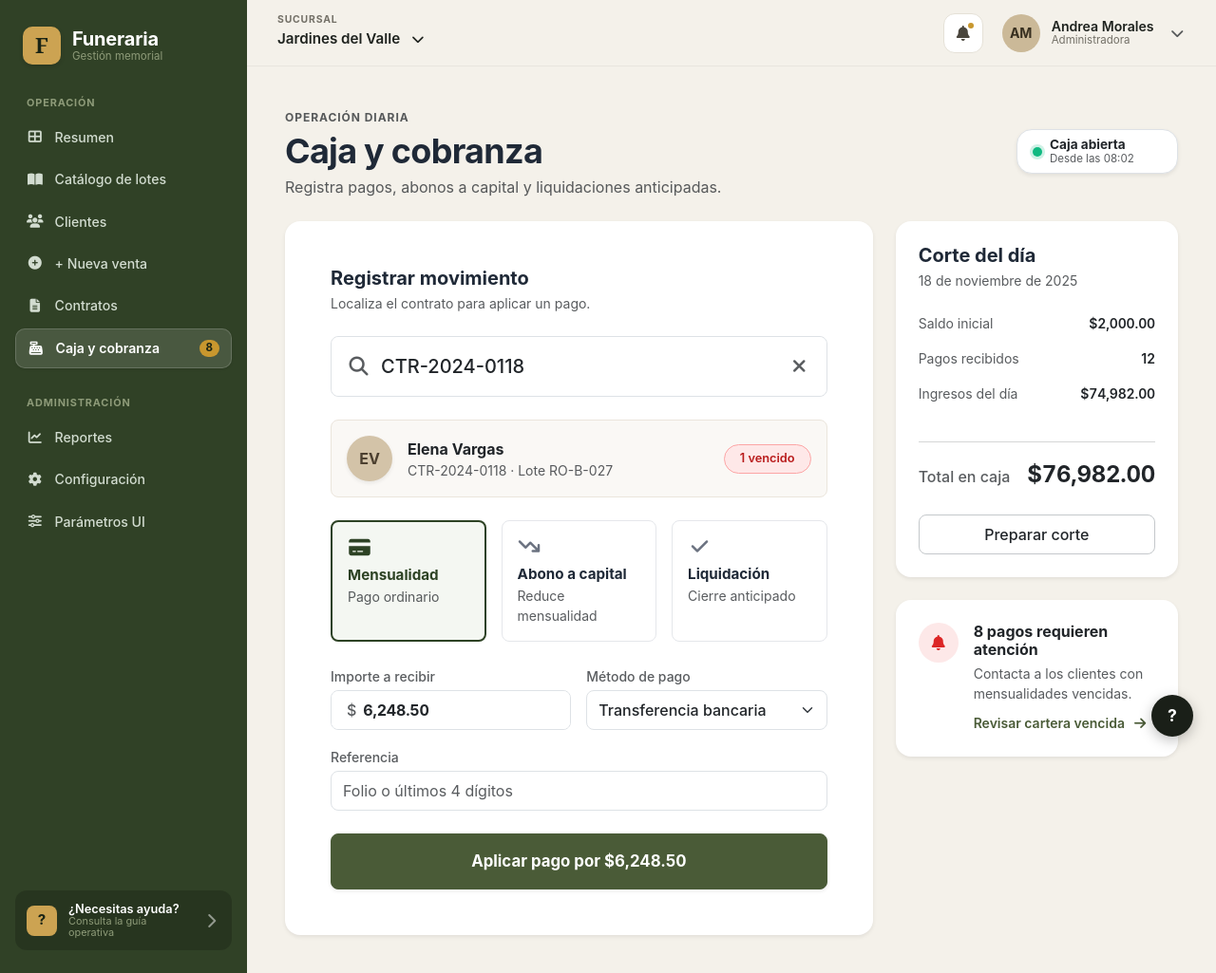
After one commit to Riguidix/SistemaFuneraria, an ASP.NET Core app: page /Caja in a window 1280 px wide. The commit adds this page. Shown: the whole page at 95% size. Run offline with ASP.NET Core 8, Linux system fonts and the light colour scheme; some libraries are stand-ins or nearby versions.

Commit message:
feat(web): SF-019/VistaCajaParte1 - estructura base buscador y seleccion de movimiento caja

```diff
--- /dev/null
+++ b/src/SistemaFuneraria.Web/Pages/Caja/Index.cshtml
@@ -0,0 +1,380 @@
+@page
+@model SistemaFuneraria.Web.Pages.Caja.IndexModel
+@{
+    ViewData["Title"] = "Caja y cobranza - Operación Diaria";
+}
+
+<!-- ========================================================
+     1. ENCABEZADO DE PÁGINA (Figma Captura 10)
+     ======================================================== -->
+<div class="d-flex flex-column flex-md-row justify-content-between align-items-start align-items-md-center gap-3 mb-4">
+    <div>
+        <span class="text-uppercase fw-bold text-muted small" style="letter-spacing: 0.08em; font-size: 0.75rem;">OPERACIÓN DIARIA</span>
+        <h1 class="fw-bold mt-1 mb-1" style="color: var(--sf-text-dark, #1F2937); font-size: 2.25rem; letter-spacing: -0.02em;">Caja y cobranza</h1>
+        <p class="text-muted mb-0" style="font-size: 1rem;">Registra pagos, abonos a capital y liquidaciones anticipadas.</p>
+    </div>
+
+    <!-- Badge de Estado de Caja (Pill Superior Derecha) -->
+    <div class="d-inline-flex align-items-center gap-2 bg-white px-3 py-2 rounded-4 border shadow-sm" style="min-width: 170px;">
+        <span class="rounded-circle" style="width: 10px; height: 10px; background-color: #10B981; box-shadow: 0 0 0 3px rgba(16, 185, 129, 0.2);"></span>
+        <div class="d-flex flex-column">
+            <span class="fw-bold text-dark" style="font-size: 0.85rem; line-height: 1.15;">Caja abierta</span>
+            <span class="text-muted" style="font-size: 0.72rem; line-height: 1.15;">Desde las 08:02</span>
+        </div>
+    </div>
+</div>
+
+<!-- ========================================================
+     2. GRID PRINCIPAL DE 2 COLUMNAS (Figma Captura 10)
+     ======================================================== -->
+<div class="row g-4">
+    <!-- ====================================================
+         COLUMNA IZQUIERDA: Panel "Registrar movimiento" (SF-080)
+         ==================================================== -->
+    <div class="col-12 col-lg-8">
+        <div class="card border-0 shadow-sm rounded-4 p-4 p-md-5 bg-white">
+            <div class="mb-4">
+                <h2 class="h5 fw-bold mb-1" style="color: var(--sf-text-dark, #1F2937);">Registrar movimiento</h2>
+                <p class="text-muted small mb-0">Localiza el contrato para aplicar un pago.</p>
+            </div>
+
+            <!-- Buscador de Contrato -->
+            <div class="position-relative mb-4">
+                <div class="input-group input-group-lg rounded-3 overflow-hidden border">
+                    <span class="input-group-text bg-white border-0 ps-3 pe-2 text-muted">
+                        <i class="fa-solid fa-magnifying-glass"></i>
+                    </span>
+                    <input type="text"
+                           id="inputBuscadorContrato"
+                           class="form-control border-0 ps-1 py-3 text-dark fw-medium"
+                           placeholder="Buscar por folio de contrato (ej. CTR-2024-0118)..."
+                           value="@Model.FolioContrato"
+                           aria-label="Localizar contrato"
+                           autocomplete="off" />
+                    <button type="button"
+                            id="btnLimpiarBuscador"
+                            class="btn bg-white border-0 text-muted px-3"
+                            title="Limpiar búsqueda"
+                            onclick="limpiarBuscador()">
+                        <i class="fa-solid fa-xmark"></i>
+                    </button>
+                </div>
+            </div>
+
+            <!-- Tarjeta de Cliente Localizado (Elena Vargas) -->
+            <div id="cardClienteLocalizado" class="p-3 mb-4 rounded-3 d-flex align-items-center justify-content-between" style="background-color: #FAF8F5; border: 1px solid #EBE5DC;">
+                <div class="d-flex align-items-center gap-3">
+                    <div class="rounded-circle d-flex align-items-center justify-content-center fw-bold shadow-sm"
+                         style="width: 48px; height: 48px; background-color: #D3C3A8; color: #4B3F2F; font-size: 1rem; flex-shrink: 0;"
+                         id="avatarCliente">
+                        @Model.InicialesCliente
+                    </div>
+                    <div>
+                        <div class="fw-bold text-dark fs-6" id="nombreCliente">@Model.ClienteNombre</div>
+                        <div class="text-muted small" id="detalleContrato">@Model.FolioContrato · @Model.UbicacionLote</div>
+                    </div>
+                </div>
+                <div>
+                    <span class="badge rounded-pill fw-semibold px-3 py-2"
+                          id="badgeEstadoCliente"
+                          style="background-color: #FEE8E8; color: #B91C1C; border: 1px solid #FCA5A5; font-size: 0.8rem;">
+                        @Model.EstadoCuota
+                    </span>
+                </div>
+            </div>
+
+            <!-- Selector de Tipo de Movimiento (3 Tarjetas Interactivas) -->
+            <div class="row g-3 mb-4">
+                <!-- 1. Mensualidad (Pago ordinario) -->
+                <div class="col-12 col-md-4">
+                    <div id="cardOpcionMensualidad"
+                         class="card-movimiento active h-100 p-3 rounded-3"
+                         onclick="seleccionarMovimiento('mensualidad')">
+                        <i class="fa-solid fa-credit-card fs-5 mb-2 icono-movimiento"></i>
+                        <div class="fw-bold titulo-movimiento">Mensualidad</div>
+                        <div class="text-muted small subtitulo-movimiento">Pago ordinario</div>
+                    </div>
+                </div>
+
+                <!-- 2. Abono a capital (Reduce mensualidad) -->
+                <div class="col-12 col-md-4">
+                    <div id="cardOpcionAbono"
+                         class="card-movimiento h-100 p-3 rounded-3"
+                         onclick="seleccionarMovimiento('abono')">
+                        <i class="fa-solid fa-arrow-trend-down fs-5 mb-2 icono-movimiento"></i>
+                        <div class="fw-bold titulo-movimiento">Abono a capital</div>
+                        <div class="text-muted small subtitulo-movimiento">Reduce mensualidad</div>
+                    </div>
+                </div>
+
+                <!-- 3. Liquidación (Cierre anticipado) -->
+                <div class="col-12 col-md-4">
+                    <div id="cardOpcionLiquidacion"
+                         class="card-movimiento h-100 p-3 rounded-3"
+                         onclick="seleccionarMovimiento('liquidacion')">
+                        <i class="fa-solid fa-check fs-5 mb-2 icono-movimiento"></i>
+                        <div class="fw-bold titulo-movimiento">Liquidación</div>
+                        <div class="text-muted small subtitulo-movimiento">Cierre anticipado</div>
+                    </div>
+                </div>
+            </div>
+
+            <!-- Formulario de Cobro (Integrado según Figma Captura 10) -->
+            <form id="formAplicarPago" onsubmit="event.preventDefault(); procesarPago();">
+                <div class="row g-3 mb-3">
+                    <!-- Importe a recibir -->
+                    <div class="col-12 col-md-6">
+                        <label class="form-label text-muted small fw-medium mb-1">Importe a recibir</label>
+                        <div class="input-group rounded-3 overflow-hidden border">
+                            <span class="input-group-text bg-white border-0 text-muted ps-3 pe-1 fw-medium">$</span>
+                            <input type="text"
+                                   id="inputImporteRecibir"
+                                   class="form-control border-0 sf-money fw-bold text-dark py-2 ps-1"
+                                   value="6,248.50"
+                                   readonly />
+                        </div>
+                    </div>
+
+                    <!-- Método de pago -->
+                    <div class="col-12 col-md-6">
+                        <label class="form-label text-muted small fw-medium mb-1">Método de pago</label>
+                        <select id="selectMetodoPago" class="form-select rounded-3 py-2 text-dark fw-medium border">
+                            <option value="Transferencia bancaria" selected>Transferencia bancaria</option>
+                            <option value="Efectivo">Efectivo en ventanilla</option>
+                            <option value="Tarjeta">Tarjeta de Débito / Crédito</option>
+                        </select>
+                    </div>
+                </div>
+
+                <!-- Referencia -->
+                <div class="mb-4">
+                    <label class="form-label text-muted small fw-medium mb-1">Referencia</label>
+                    <input type="text"
+                           id="inputReferencia"
+                           class="form-control rounded-3 py-2 border"
+                           placeholder="Folio o últimos 4 dígitos" />
+                </div>
+
+                <!-- Botón Principal Aplicar Pago -->
+                <button type="submit"
+                        id="btnAplicarPago"
+                        class="btn w-100 py-3 fw-bold rounded-3 text-white d-flex align-items-center justify-content-center gap-2 shadow-sm"
+                        style="background-color: #4A5B37; border-color: #4A5B37; font-size: 1.05rem;">
+                    <span>Aplicar pago por $6,248.50</span>
+                </button>
+            </form>
+
+            <!-- Alerta Éxito Dinámica -->
+            <div id="alertaPagoExitoso" class="alert alert-success d-none align-items-center justify-content-between rounded-4 shadow-sm mt-4 border-0" role="alert" style="background-color: #E8F5E9; color: #1B5E20;">
+                <div class="d-flex align-items-center gap-2">
+                    <i class="fa-solid fa-circle-check fs-4 text-success"></i>
+                    <div>
+                        <strong id="textoPagoExitoso">¡Pago registrado exitosamente!</strong>
+                        <div class="small" id="subtextoPagoExitoso">Comprobante oficial emitido. Saldo de la cuota actualizado.</div>
+                    </div>
+                </div>
+                <button type="button" class="btn-close" onclick="document.getElementById('alertaPagoExitoso').classList.add('d-none');"></button>
+            </div>
+        </div>
+    </div>
+
+    <!-- ====================================================
+         COLUMNA DERECHA: Corte del día & Alertas (Figma Captura 10)
+         ==================================================== -->
+    <div class="col-12 col-lg-4">
+        <!-- Card: Corte del día -->
+        <div class="card border-0 shadow-sm rounded-4 p-4 mb-4 bg-white">
+            <div class="mb-4">
+                <h3 class="h5 fw-bold mb-1" style="color: var(--sf-text-dark, #1F2937);">Corte del día</h3>
+                <p class="text-muted small mb-0">18 de noviembre de 2025</p>
+            </div>
+
+            <div class="d-flex flex-column gap-3 mb-4">
+                <div class="d-flex justify-content-between align-items-center text-muted small">
+                    <span>Saldo inicial</span>
+                    <span class="sf-money text-dark fw-semibold">$2,000.00</span>
+                </div>
+                <div class="d-flex justify-content-between align-items-center text-muted small">
+                    <span>Pagos recibidos</span>
+                    <span class="fw-semibold text-dark" id="contadorPagosRecibidos">12</span>
+                </div>
+                <div class="d-flex justify-content-between align-items-center text-muted small">
+                    <span>Ingresos del día</span>
+                    <span class="sf-money text-dark fw-semibold" id="montoIngresosDia">$74,982.00</span>
+                </div>
+            </div>
+
+            <hr class="my-3 text-muted opacity-25" />
+
+            <div class="d-flex justify-content-between align-items-baseline mb-4">
+                <span class="text-muted fw-medium">Total en caja</span>
+                <span class="sf-money fs-4 fw-bold text-dark" id="montoTotalCaja">$76,982.00</span>
+            </div>
+
+            <button type="button"
+                    class="btn btn-outline-secondary w-100 py-2 rounded-3 fw-medium text-dark border-secondary-subtle"
+                    onclick="alert('Resumen de corte del día listo para impresión o cierre de turno.')">
+                Preparar corte
+            </button>
+        </div>
+
+        <!-- Card: Alerta de Cartera Vencida -->
+        <div class="card border-0 shadow-sm rounded-4 p-4 bg-white">
+            <div class="d-flex align-items-start gap-3">
+                <div class="rounded-circle d-flex align-items-center justify-content-center flex-shrink-0"
+                     style="width: 42px; height: 42px; background-color: #FDE8E8; color: #DC2626;">
+                    <i class="fa-solid fa-bell"></i>
+                </div>
+                <div>
+                    <h4 class="h6 fw-bold mb-1 text-dark">8 pagos requieren atención</h4>
+                    <p class="text-muted small mb-2">Contacta a los clientes con mensualidades vencidas.</p>
+                    <a href="/Clientes" class="fw-semibold small text-decoration-none" style="color: #4A5B37;">
+                        Revisar cartera vencida <i class="fa-solid fa-arrow-right ms-1"></i>
+                    </a>
+                </div>
+            </div>
+        </div>
+    </div>
+</div>
+
+<style>
+    /* Estilos de las 3 Tarjetas de Selección de Movimiento */
+    .card-movimiento {
+        background-color: #FFFFFF;
+        border: 1px solid #E5E7EB;
+        cursor: pointer;
+        transition: all 0.2s ease-in-out;
+    }
+
+    .card-movimiento:hover {
+        border-color: #2D4224;
+        background-color: #FAFBF9;
+    }
+
+    .card-movimiento.active {
+        border: 2px solid #2D4224 !important;
+        background-color: #F4F7F2 !important;
+    }
+
+    .card-movimiento .icono-movimiento {
+        color: #6B7280;
+        transition: color 0.2s ease;
+    }
+
+    .card-movimiento.active .icono-movimiento {
+        color: #2D4224;
+    }
+
+    .card-movimiento .titulo-movimiento {
+        color: #1F2937;
+        font-size: 0.95rem;
+    }
+
+    .card-movimiento.active .titulo-movimiento {
+        color: #2D4224;
+    }
+</style>
+
+<!-- ========================================================
+     VANILLA JS: Conmutador de Movimiento y Búsqueda
+     ======================================================== -->
+<script>
+    let tipoMovimientoActual = 'mensualidad';
+    const montos = {
+        mensualidad: '6,248.50',
+        abono: '10,000.00',
+        liquidacion: '77,893.39'
+    };
+
+    function seleccionarMovimiento(tipo) {
+        tipoMovimientoActual = tipo;
+
+        // Remover active de todas
+        document.getElementById('cardOpcionMensualidad').classList.remove('active');
+        document.getElementById('cardOpcionAbono').classList.remove('active');
+        document.getElementById('cardOpcionLiquidacion').classList.remove('active');
+
+        const inputImporte = document.getElementById('inputImporteRecibir');
+        const btnPago = document.getElementById('btnAplicarPago');
+
+        if (tipo === 'mensualidad') {
+            document.getElementById('cardOpcionMensualidad').classList.add('active');
+            inputImporte.value = montos.mensualidad;
+            inputImporte.readOnly = true;
+            btnPago.innerHTML = '<span>Aplicar pago por $' + montos.mensualidad + '</span>';
+        } else if (tipo === 'abono') {
+            document.getElementById('cardOpcionAbono').classList.add('active');
+            inputImporte.value = montos.abono;
+            inputImporte.readOnly = false; // Permitir al usuario cambiar el importe de abono extraordinario
+            btnPago.innerHTML = '<span>Aplicar abono por $' + inputImporte.value + '</span>';
+        } else if (tipo === 'liquidacion') {
+            document.getElementById('cardOpcionLiquidacion').classList.add('active');
+            inputImporte.value = montos.liquidacion;
+            inputImporte.readOnly = true;
+            btnPago.innerHTML = '<span>Aplicar liquidación por $' + montos.liquidacion + '</span>';
+        }
+    }
+
+    // Actualizar texto del botón si edita el input de abono
+    document.getElementById('inputImporteRecibir')?.addEventListener('input', function(e) {
+        if (tipoMovimientoActual === 'abono') {
+            document.getElementById('btnAplicarPago').innerHTML = '<span>Aplicar abono por $' + e.target.value + '</span>';
+        }
+    });
+
+    function limpiarBuscador() {
+        const input = document.getElementById('inputBuscadorContrato');
+        if (input) {
+            input.value = '';
+            input.focus();
+        }
+    }
+
+    // Buscador interactivo
+    document.getElementById('inputBuscadorContrato')?.addEventListener('keyup', function(e) {
+        const query = e.target.value.trim().toUpperCase();
+        const cardCliente = document.getElementById('cardClienteLocalizado');
+
+        if (query === '' || query.length < 3) {
+            return;
+        }
+
+        if (query.includes('0118') || query.includes('VARGAS')) {
+            document.getElementById('avatarCliente').textContent = 'EV';
+            document.getElementById('nombreCliente').textContent = 'Elena Vargas';
+            document.getElementById('detalleContrato').textContent = 'CTR-2024-0118 · Lote RO-B-027';
+            document.getElementById('badgeEstadoCliente').textContent = '1 vencido';
+            document.getElementById('badgeEstadoCliente').style.backgroundColor = '#FEE8E8';
+            document.getElementById('badgeEstadoCliente').style.color = '#B91C1C';
+            cardCliente.classList.remove('d-none');
+        } else if (query.includes('0189') || query.includes('MENDOZA')) {
+            document.getElementById('avatarCliente').textContent = 'CM';
+            document.getElementById('nombreCliente').textContent = 'Carlos Mendoza';
+            document.getElementById('detalleContrato').textContent = 'CTR-2025-0189 · Lote JN-A-042';
+            document.getElementById('badgeEstadoCliente').textContent = 'Al corriente';
+            document.getElementById('badgeEstadoCliente').style.backgroundColor = '#E8F5E9';
+            document.getElementById('badgeEstadoCliente').style.color = '#1B5E20';
+            cardCliente.classList.remove('d-none');
+        }
+    });
+
+    function procesarPago() {
+        const alerta = document.getElementById('alertaPagoExitoso');
+        const txt = document.getElementById('textoPagoExitoso');
+        const sub = document.getElementById('subtextoPagoExitoso');
+        const monto = document.getElementById('inputImporteRecibir').value;
+        const metodo = document.getElementById('selectMetodoPago').value;
+
+        if (alerta && txt && sub) {
+            txt.textContent = '¡Pago de $' + monto + ' aplicado con éxito!';
+            sub.textContent = 'Método: ' + metodo + ' · Recibo foliado emitido correctamente.';
+            alerta.classList.remove('d-none');
+
+            // Actualizar contadores del Corte del día en vivo
+            const contador = document.getElementById('contadorPagosRecibidos');
+            if (contador) {
+                contador.textContent = (parseInt(contador.textContent || '12') + 1).toString();
+            }
+        }
+    }
+</script>
--- /dev/null
+++ b/src/SistemaFuneraria.Web/Pages/Caja/Index.cshtml.cs
@@ -0,0 +1,22 @@
+using Microsoft.AspNetCore.Mvc.RazorPages;
+
+namespace SistemaFuneraria.Web.Pages.Caja;
+
+public class IndexModel : PageModel
+{
+    public string FolioContrato { get; set; } = "CTR-2024-0118";
+    public string ClienteNombre { get; set; } = "Elena Vargas";
+    public string InicialesCliente { get; set; } = "EV";
+    public string UbicacionLote { get; set; } = "Lote RO-B-027";
+    public string EstadoCuota { get; set; } = "1 vencido";
+    public decimal MontoMensualidad { get; set; } = 6248.50m;
+    public decimal MontoLiquidacion { get; set; } = 77893.39m;
+
+    public void OnGet(string? contrato)
+    {
+        if (!string.IsNullOrWhiteSpace(contrato))
+        {
+            FolioContrato = contrato.Trim();
+        }
+    }
+}
--- a/src/SistemaFuneraria.Web/Pages/Shared/_Layout.cshtml
+++ b/src/SistemaFuneraria.Web/Pages/Shared/_Layout.cshtml
@@ -18,7 +18,7 @@
     var rutaActual = ViewContext.RouteData.Values["page"]?.ToString() ?? "";
     bool esClientes = rutaActual.StartsWith("/Clientes", StringComparison.OrdinalIgnoreCase);
     bool esCatalogo = rutaActual.StartsWith("/Catalogo", StringComparison.OrdinalIgnoreCase);
-    bool esCobranza = rutaActual.StartsWith("/Cobranza", StringComparison.OrdinalIgnoreCase);
+    bool esCaja = rutaActual.StartsWith("/Caja", StringComparison.OrdinalIgnoreCase) || rutaActual.StartsWith("/Cobranza", StringComparison.OrdinalIgnoreCase);
     bool esParametrosUi = rutaActual.StartsWith("/ParametrosUi", StringComparison.OrdinalIgnoreCase);
 }
 <body class="funeraria-app">
@@ -75,9 +75,9 @@
                             <span>Contratos</span>
                         </a>
                     </li>
-                    <!-- 6. Caja y cobranza (Funcional Ticket 036) -->
+                    <!-- 6. Caja y cobranza (Figma Captura 10 · SF-080) -->
                     <li>
-                        <a href="/Cobranza" class="funeraria-nav-item @(esCobranza ? "active" : "")" @(esCobranza ? "aria-current=\"page\"" : "") title="Caja y cobranza">
+                        <a href="/Caja" class="funeraria-nav-item @(esCaja ? "active" : "")" @(esCaja ? "aria-current=\"page\"" : "") title="Caja y cobranza">
                             <i class="fa-solid fa-cash-register fa-fw" aria-hidden="true"></i>
                             <span>Caja y cobranza</span>
                             <span class="funeraria-badge-gold">8</span>
```
